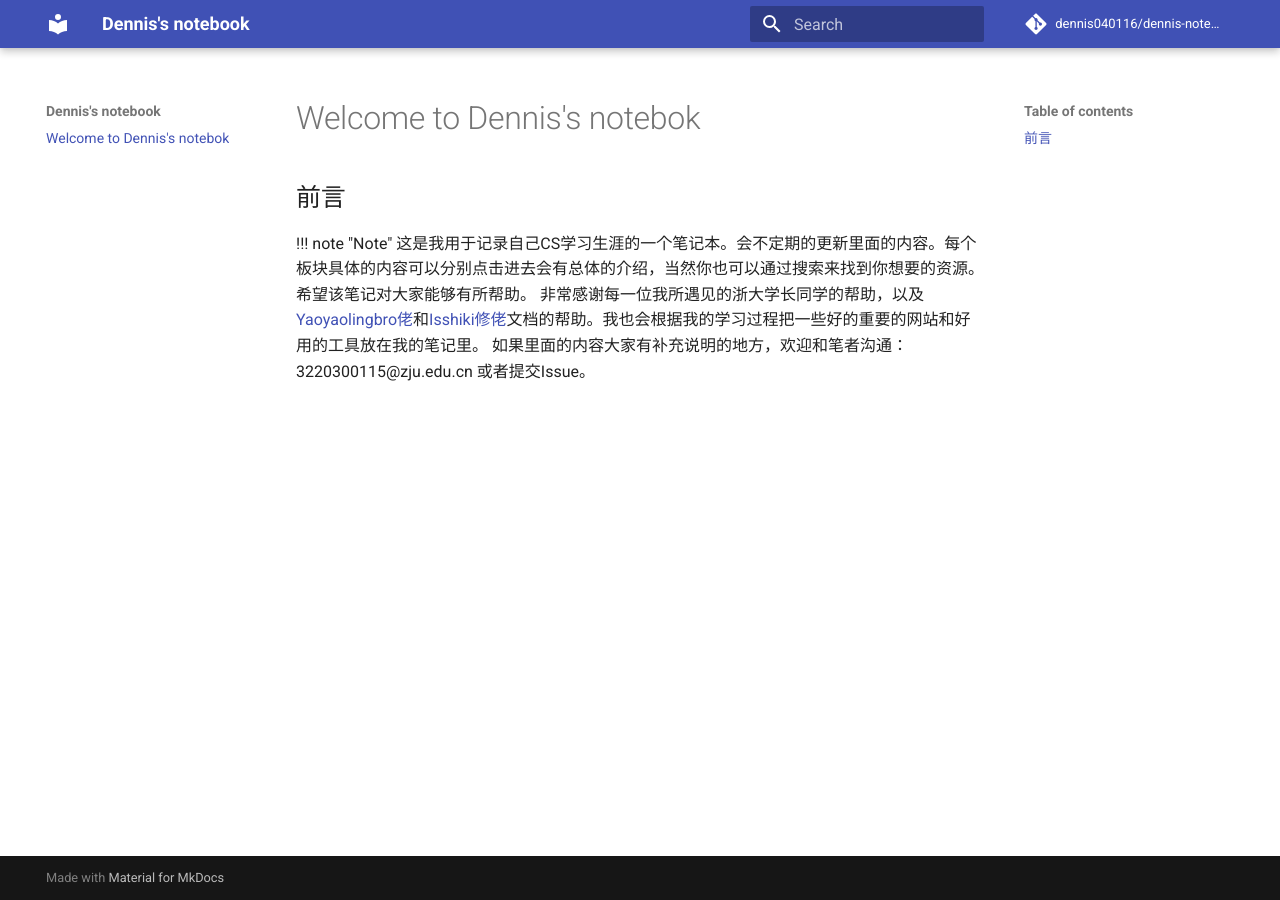
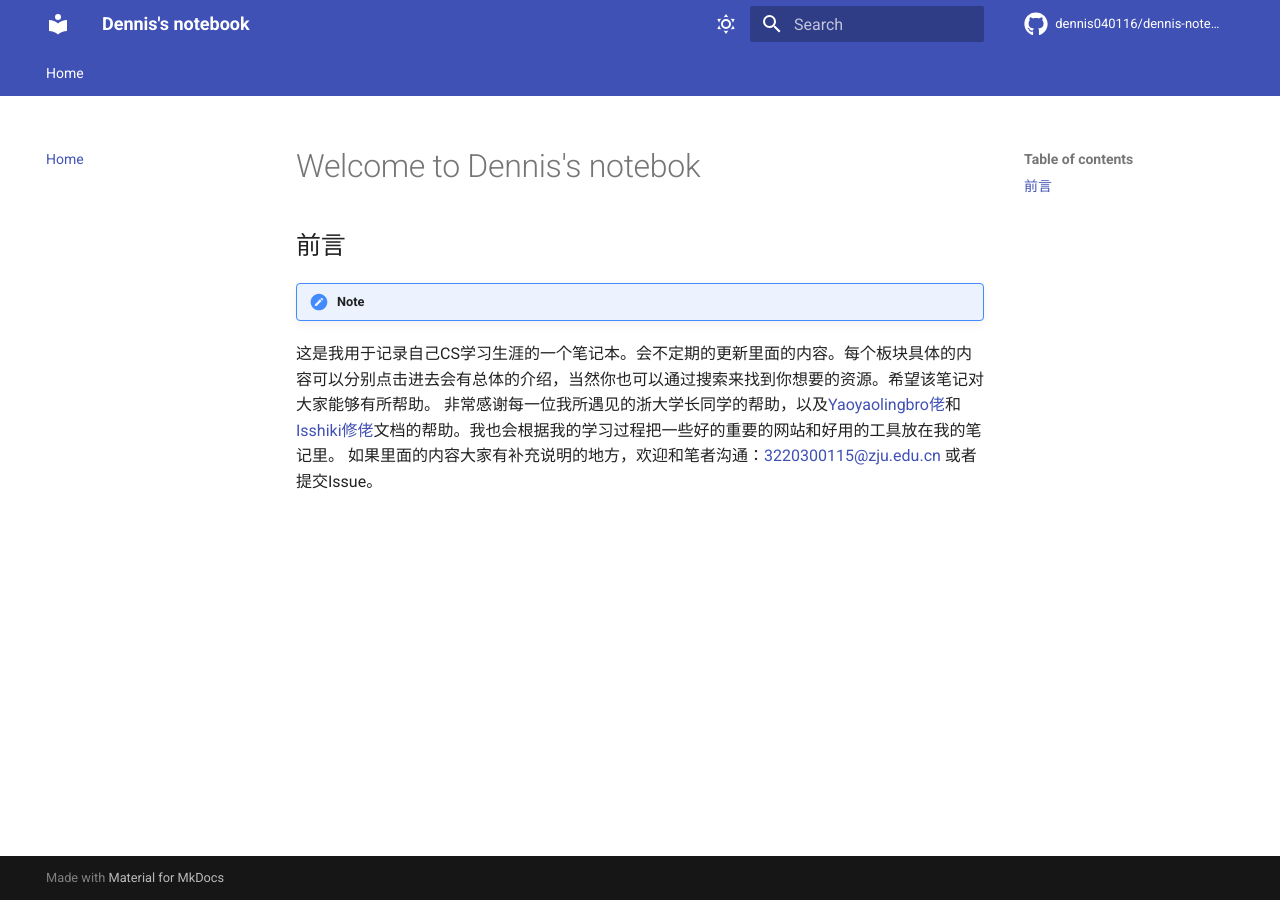
Before and after one commit to dennis040116/dennis-notebook, an MkDocs documentation site: the page built from docs/index.md, in a window 1280 px wide. Built offline with MkDocs 1.6.1 and Material for MkDocs 9.7.7, drawn with Linux system fonts in a browser that asks for light colours; comment, search, counter and statistics services are not loaded.

Commit message:
20240119

```diff
--- a/mkdocs.yml
+++ b/mkdocs.yml
@@ -8,104 +8,104 @@ repo_name: dennis040116/dennis-notebook
 
 theme:
   name: material
-#   features:
-#     - navigation.tabs
-#     # - navigation.sections
-#     - navigation.prune
-#     - navigation.instant
-#     - navigation.tracking
-#     - navigation.indexes
-#     #　- navigation.expand
-#     - navigation.tracking
-#     - navigation.top
-#     - header.autohide
-#     - search.highlight
-#     - search.share
-#     - search.suggest
-#     # - toc.integrate
-#     - content.code.copy
-#     - content.code.annotate
-#     - material.extensions.emoji.twemoji
+  features:
+    - navigation.tabs
+    # - navigation.sections
+    - navigation.prune
+    - navigation.instant
+    - navigation.tracking
+    - navigation.indexes
+    #　- navigation.expand
+    - navigation.tracking
+    - navigation.top
+    - header.autohide
+    - search.highlight
+    - search.share
+    - search.suggest
+    # - toc.integrate
+    - content.code.copy
+    - content.code.annotate
+    - material.extensions.emoji.twemoji
 
 
-#   palette:
+  palette:
 
-#     # Palette toggle for light mode
-#     - media: "(prefers-color-scheme: light)"
-#       scheme: default
-#       primary: indigo
-#       accent: deep purple
-#       toggle:
-#         icon: material/weather-sunny
-#         name: Switch to dark mode
+    # Palette toggle for light mode
+    - media: "(prefers-color-scheme: light)"
+      scheme: default
+      primary: indigo
+      accent: deep purple
+      toggle:
+        icon: material/weather-sunny
+        name: Switch to dark mode
 
-#     # Palette toggle for dark mode
-#     - media: "(prefers-color-scheme: dark)"
-#       scheme: slate
-#       primary: cyan
-#       accent: deep purple
-#       toggle:
-#         icon: material/weather-night
-#         name: Switch to light mode
-#   font:
-#     text: Roboto
-#     code: Roboto Mono
-#   icon:
-#     repo: fontawesome/brands/github
+    # Palette toggle for dark mode
+    - media: "(prefers-color-scheme: dark)"
+      scheme: slate
+      primary: cyan
+      accent: deep purple
+      toggle:
+        icon: material/weather-night
+        name: Switch to light mode
+  font:
+    text: Roboto
+    code: Roboto Mono
+  icon:
+    repo: fontawesome/brands/github
 
 
-# markdown_extensions:
-#   - toc:
-#       permalink: true
-#       toc_depth: 4
-#   - meta
-#   - def_list
-#   - attr_list
-#   - md_in_html
-#   - sane_lists
-#   - admonition
-#   - pymdownx.keys
-#   - pymdownx.mark
-#   - pymdownx.tilde
-#   - pymdownx.critic
-#   - pymdownx.details
-#   - pymdownx.snippets
-#   - pymdownx.magiclink
-#   - pymdownx.inlinehilite
-#   - pymdownx.smartsymbols  #智能符号
-#   # - pymdownx.superfences: # 可在列表等处嵌入块
-#   #     # make exceptions to highlighting of code:
-#   #     custom_fences:
-#   #         - name: mermaid
-#   #           class: mermaid
-#   #           format: !!python/name:mermaid2.fence_mermaid
-#   - pymdownx.tabbed:
-#       alternate_style: true
-#   - pymdownx.tasklist:
-#       custom_checkbox: true
-#   - pymdownx.highlight:
-#       anchor_linenums: true
-#   - pymdownx.arithmatex:
-#       generic: true
-#   - footnotes
-#   - meta # 支持markdown博客文件头的元数据，比如标题
-#   - toc:
-#       permalink: "#"
-#       baselevel: 1
-#       separator: "_"
-#   - attr_list
-#   - pymdownx.highlight: # 支持代码块语法高亮，！！！跟mermaid冲突
-#   # - linenums: true # 显示行号
+markdown_extensions:
+  - toc:
+      permalink: true
+      toc_depth: 4
+  - meta
+  - def_list
+  - attr_list
+  - md_in_html
+  - sane_lists
+  - admonition
+  - pymdownx.keys
+  - pymdownx.mark
+  - pymdownx.tilde
+  - pymdownx.critic
+  - pymdownx.details
+  - pymdownx.snippets
+  - pymdownx.magiclink
+  - pymdownx.inlinehilite
+  - pymdownx.smartsymbols  #智能符号
+  - pymdownx.superfences: # 可在列表等处嵌入块
+      # make exceptions to highlighting of code:
+      custom_fences:
+          - name: mermaid
+            class: mermaid
+            format: !!python/name:mermaid2.fence_mermaid
+  - pymdownx.tabbed:
+      alternate_style: true
+  - pymdownx.tasklist:
+      custom_checkbox: true
+  - pymdownx.highlight:
+      anchor_linenums: true
+  - pymdownx.arithmatex:
+      generic: true
+  - footnotes
+  - meta # 支持markdown博客文件头的元数据，比如标题
+  - toc:
+      permalink: "#"
+      baselevel: 1
+      separator: "_"
+  - attr_list
+  - pymdownx.highlight: # 支持代码块语法高亮，！！！跟mermaid冲突
+  # - linenums: true # 显示行号
 
-# plugins:
-#   - changelog
-#   - search:
-#       lang: zh
-#   - git-revision-date-localized:
-#       type: datetime
-#       timezone: Asia/Shanghai
-#       locale: zh
-#       enable_creation_date: true
+plugins:
+  - changelog
+  - search:
+      lang: zh
+  - git-revision-date-localized:
+      type: datetime
+      timezone: Asia/Shanghai
+      locale: zh
+      enable_creation_date: true
 
 # extra_css:
 #   - https://cdnjs.cloudflare.com/ajax/libs/KaTeX/0.16.7/katex.min.css
@@ -131,5 +131,167 @@ theme:
 #     property: G-KJB4RXSKZG
 
 
-# nav:
-#   - Home: index.md
+nav:
+  - Home: index.md
+  # - ZJU_CS:
+  #   - ZJU_CS/index.md
+  #   - HPC:
+  #     - ZJU_CS/HPC/index.md
+  #     - ZJU_CS/HPC/AIPP.md
+  #     - Note:
+  #       - ZJU_CS/HPC/class/index.md
+  #       - ZJU_CS/HPC/class/L1.md
+  #       - ZJU_CS/HPC/class/L2.md
+  #       - ZJU_CS/HPC/class/L3.md
+  #       - ZJU_CS/HPC/class/L4.md
+  #       - ZJU_CS/HPC/class/L5.md
+  #       - ZJU_CS/HPC/class/L6.md
+  #       - ZJU_CS/HPC/class/L7.md
+  #       - ZJU_CS/HPC/class/L8.md
+  #     - Lab:
+  #       - ZJU_CS/HPC/homework/lab1.md
+  #       - ZJU_CS/HPC/homework/lab2.md
+  #       - ZJU_CS/HPC/homework/lab2.5.md
+  #       - ZJU_CS/HPC/homework/lab3.md
+  #       - ZJU_CS/HPC/homework/lab4.md
+  #       - ZJU_CS/HPC/homework/lab5.md
+  #   - FDS:
+  #     - ZJU_CS\FDS\index.md
+  #     - ZJU_CS\FDS\algorithm.md
+  #     - ZJU_CS\FDS\graph.md
+  #     - ZJU_CS\FDS\hash.md
+  #     - ZJU_CS\FDS\heap.md
+  #     - ZJU_CS\FDS\set.md
+  #     - ZJU_CS\FDS\sort.md
+  #     - ZJU_CS\FDS\tree.md
+  #     - ZJU_CS\FDS\homework.md
+  #     - ZJU_CS\FDS\exam.md
+  #   - Digital desin:
+  #     - ZJU_CS\DigitalDesign\index.md
+  #     - ZJU_CS\DigitalDesign\Chap01.md
+  #     - ZJU_CS\DigitalDesign\Chap02.md
+  #     - ZJU_CS\DigitalDesign\Chap03.md
+  #     - ZJU_CS\DigitalDesign\Chap04.md
+  #     - ZJU_CS\DigitalDesign\Chap05.md
+  #     - ZJU_CS\DigitalDesign\Chap06.md
+  #     - ZJU_CS\DigitalDesign\Chap07.md
+  #     - ZJU_CS\DigitalDesign\glossary.md
+  #     - ZJU_CS\DigitalDesign\exam.md
+  #     - ZJU_CS\DigitalDesign\learnskill.md
+  #   - Discrete math:
+  #     - ZJU_CS\Discrete math\index.md
+  #     - ZJU_CS\Discrete math\note.md
+  #     - ZJU_CS\Discrete math\exam.md
+
+  # - Missing semester:
+  #   - Missing semester/index.md
+  #   - Missing semester/toolbox.md
+  #   - Missing semester/copilot.md
+  #   - Git:
+  #     - Missing semester/Git/index.md
+  #     - Missing semester/Git/fastGit.md
+  #     - Missing semester/Git/note.md
+  #   - Markdown:
+  #     - Missing semester/Markdown/index.md
+  #   - Linux:
+  #     - Missing semester/Linux/index.md
+  #     - Missing semester/Linux/shell.md
+  #     - Missing semester/Linux/C.md
+  #     - Missing semester/Linux/WSL.md
+  #     - Missing semester/Linux/advanced Linux.md
+  #     - Missing semester/Linux/vim.md
+  #   - Docker:
+  #     - Missing semester/Docker/index.md
+  #   - Ladder:
+  #     - Missing semester/Ladder/index.md
+  #   - Latex:
+  #     - Missing semester/Latex/index.md
+  #   - Mkdocs material:
+  #     - Missing semester/Mkdocs material/index.md
+  #   - Zotero:
+  #     - Missing semester\Zotero\index.md
+  #     - Missing semester\Zotero\use.md
+
+  # - Online CS Courses:
+  #   - 计算机科学导论:
+  #     - Online CS Courses/Fundation of computer science/index.md
+  #   - CSAPP:
+  #     - Online CS Courses/CSAPP/index.md
+  #     - Online CS Courses/CSAPP/note.md
+  #   - CS106L:
+  #     - Online CS Courses/CS106L/index.md
+  #     - Online CS Courses/CS106L/Lecture1.md
+  #   - CS50 AI:
+  #     - Online CS Courses/CS50 AI/index.md
+  #     - Online CS Courses/CS50 AI/note.md
+  #   - CS61B:
+  #     - Online CS Courses\CS61B\index.md
+  #     - Online CS Courses\CS61B\note.md
+  #   - CS106X:
+  #     - Online CS Courses\CS106X\index.md
+
+  # - AI:
+  #   - AI/index.md
+  #   - Machine Learning:
+  #     - AI\machine learning\index.md
+  #     - AI\machine learning\introduction.md
+  #     - AI\machine learning\method.md
+  #   - Deep learning:
+  #     - AI\deep learning\index.md
+  #     - AI\deep learning\dl2.md
+  #     - AI\deep learning\flow.md
+  #   - 经典模型:
+  #     - AI\Model\index.md
+  #     - AI\Model\cnn.md
+  #     - AI\Model\rnn.md
+  #     - AI\Model\transformer.md
+  #   - Pytorch:
+  #     - AI\Pytorch\index.md
+  #     - AI\Pytorch\note.md
+
+  # - Language:
+  #   - C:
+  #     - Language\Advanced C Language\index.md
+  #   - C++:
+  #     - Language\C++\index.md
+  #   - CUDA:
+  #     - Language\CUDA\index.md
+  #     - Language\CUDA\note.md
+  #     - Language\CUDA\GEMM.md
+  #     - Language\CUDA\cutlass.md
+  #   - Python:
+  #     - Language\Python\index.md
+  #     - Language\Python\fastpython.md
+  #     - Language\Python\skill.md
+  #     - Language\Python\enviroment.md
+  #   - Verilog:
+  #     - Language\Verilog\index.md
+
+
+  # - Scientific research:
+  #   - Scientific research\index.md
+  #   - Scientific research\ode.md
+  #   - mathematic model:
+  #     - Scientific research\mathematic model\index.md
+  #     - Scientific research\mathematic model\mcm.md
+  #   - Basic tutor:
+  #     - Scientific research\basic tutor\voice synthesis.md
+  #   - Zhaozhou:
+  #     - Scientific research\Zz\index.md
+  #     - 23 NIPS:
+  #       - Scientific research\Zz\23NIPS\index.md
+  #       - Scientific research\Zz\23NIPS\note.md
+
+  # - Spark in life:
+  #   - spark in life\index.md
+  #   - College life:
+  #     - spark in life\college life\competition.md
+  #     - spark in life\college life\freshman.md
+  #     - spark in life\college life\second year.md
+  #   - Skill:
+  #     - spark in life\skills\cook.md
+  #     - spark in life\skills\driver license.md
+  #     - spark in life\skills\kickboxing.md
+  #     - spark in life\skills\virtual location.md
+  #   - Travel:
+  #     - spark in life\travel\GuiZhou.md
```
Also changed, not shown: site/404.html, site/index.html, site/search/search_index.json, 1 other file.
